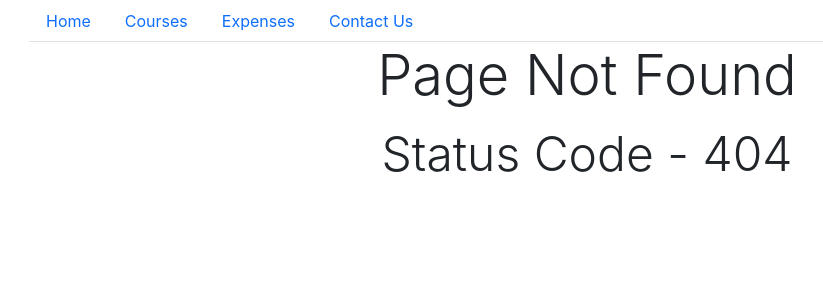
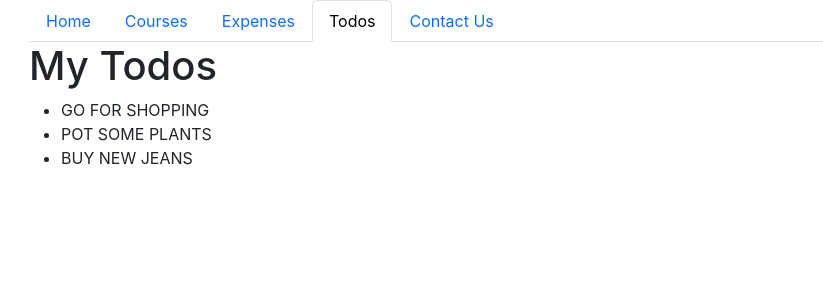
Before and after one commit to synergy2411/dec-24-react, a React (Create React App) app: page /todos in a window 1280 px wide. Before the commit this address had no page. Shown: the top 300 px of the page, without its empty margins (53-876 px from the left). Built offline with nearby package versions, Linux system fonts and the light colour scheme.

Commit message:
todo slice added

```diff
--- a/package.json
+++ b/package.json
@@ -3,10 +3,12 @@
   "version": "0.1.0",
   "private": true,
   "dependencies": {
+    "@reduxjs/toolkit": "^2.5.0",
     "bootstrap": "^5.3.3",
     "cra-template": "1.2.0",
     "react": "^19.0.0",
     "react-dom": "^19.0.0",
+    "react-redux": "^9.2.0",
     "react-router-dom": "^6.28.1",
     "react-scripts": "5.0.1",
     "uuid": "^11.0.3"
--- a/src/components/MainNavigation/MainNavigation.jsx
+++ b/src/components/MainNavigation/MainNavigation.jsx
@@ -21,6 +21,11 @@ function MainNavigation() {
             </NavLink>
           </li>
           <li className="nav-item">
+            <NavLink to="/todos" className="nav-link">
+              Todos
+            </NavLink>
+          </li>
+          <li className="nav-item">
             <NavLink to="/contact" className="nav-link">
               Contact Us
             </NavLink>
--- /dev/null
+++ b/src/pages/todo/todo.jsx
@@ -0,0 +1,21 @@
+import { useSelector } from "react-redux";
+
+function TodoPage() {
+  const todos = useSelector((store) => {
+    return store.todoReducer.todos;
+  });
+
+  return (
+    <>
+      <h1>My Todos</h1>
+
+      <ul>
+        {todos.map((todo) => (
+          <li key={todo.id}>{todo.label.toUpperCase()}</li>
+        ))}
+      </ul>
+    </>
+  );
+}
+
+export default TodoPage;
--- a/src/router/app-routes.js
+++ b/src/router/app-routes.js
@@ -12,6 +12,7 @@ import CourseEditPage, { CourseEditAction } from "../pages/courses/course-edit";
 import ContactUsPage from "../pages/contact/contact";
 import ErrorPage from "../pages/error/error-page";
 import NotFoundPage from "../pages/not-found/page-not-found";
+import TodoPage from "../pages/todo/todo";
 
 const router = createBrowserRouter([
   {
@@ -56,7 +57,10 @@ const router = createBrowserRouter([
           },
         ],
       },
-
+      {
+        path: "/todos",
+        element: <TodoPage />,
+      },
       {
         path: "/contact",
         element: <ContactUsPage />,
--- /dev/null
+++ b/src/store/index.js
@@ -0,0 +1,10 @@
+import { configureStore } from "@reduxjs/toolkit";
+import todoReducer from "./todo/todo-slice";
+
+const store = configureStore({
+  reducer: {
+    todoReducer,
+  },
+});
+
+export default store;
--- /dev/null
+++ b/src/store/todo/todo-slice.js
@@ -0,0 +1,35 @@
+import { createSlice } from "@reduxjs/toolkit";
+
+const initialState = {
+  todos: [
+    { id: "t1", label: "go for shopping", status: "pending" },
+    { id: "t2", label: "pot some plants", status: "completed" },
+    { id: "t3", label: "buy new jeans", status: "pending" },
+  ],
+};
+
+const todoSlice = createSlice({
+  name: "todo",
+  initialState,
+  reducers: {
+    addTodo(state, action) {
+      let newTodo = {
+        id: "",
+        label: action.payload, // todo label
+        status: "pending",
+      };
+      state.todos.push(newTodo);
+    },
+    deleteTodo(state, action) {
+      state.todos.splice(action.payload, 1); // payload - index
+    },
+  },
+});
+
+export const { addTodo, deleteTodo } = todoSlice.actions;
+
+const todoReducer = todoSlice.reducer;
+
+export default todoReducer;
+
+// immer.js
```
Also changed, not shown: refs/training_ref.md (+17 -0 lines), src/index.js (+7 -1 lines), 1 other file (tests, documents, lock files or other folders).
